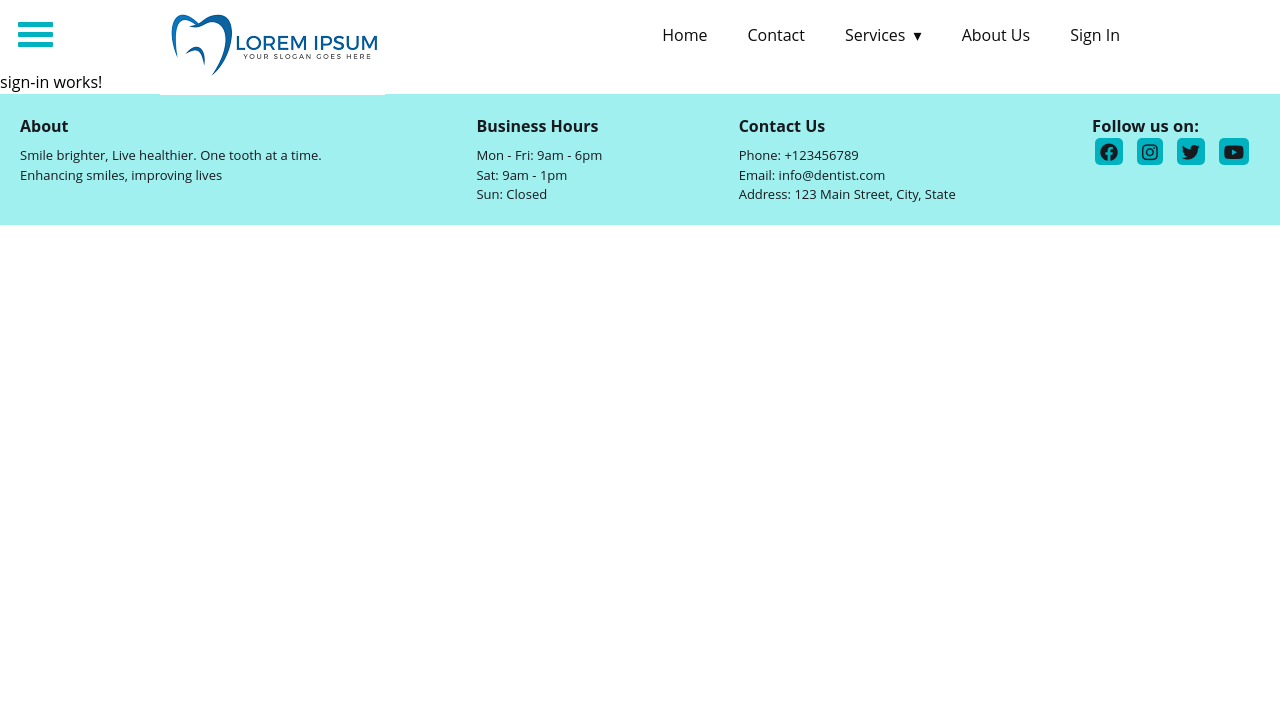
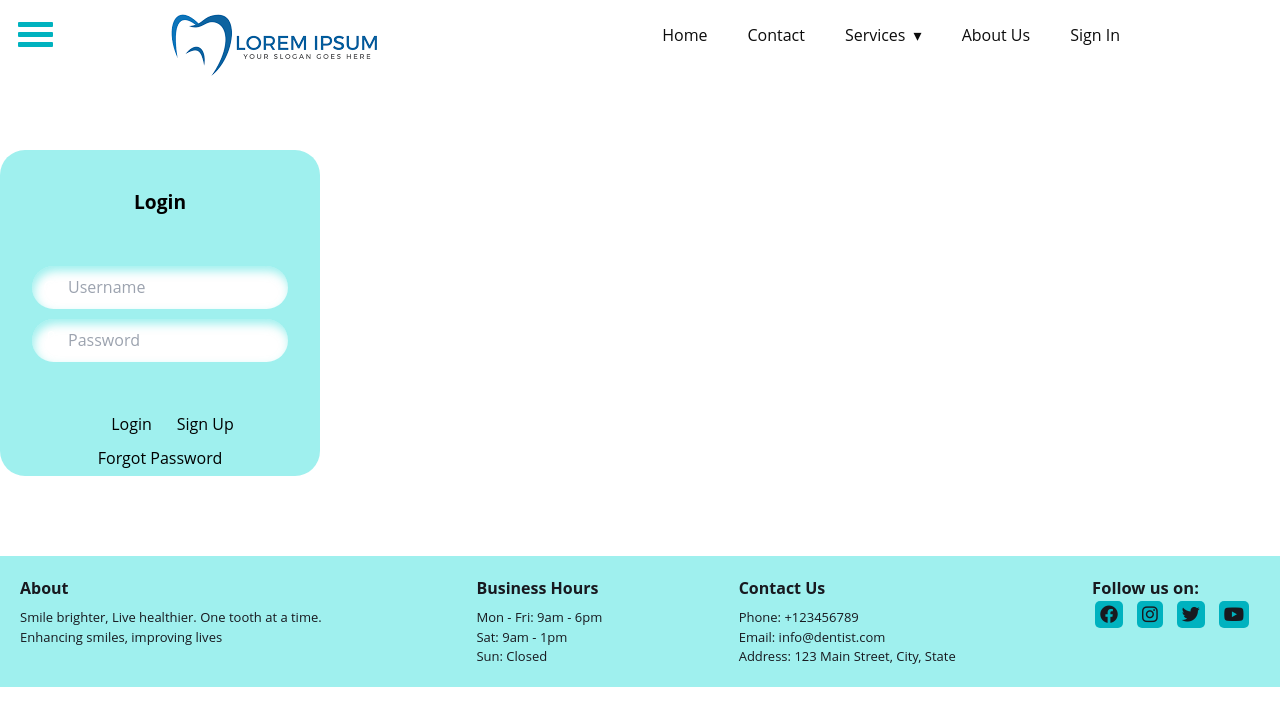
Before and after one commit to raymartsalvador/DentalClinicProject, an Angular app: page /signIn in a window 1280 px wide. Shown: the top 726 px of the page. Built offline with nearby package versions, Linux system fonts and the light colour scheme.

Commit message:
login page config

```diff
--- a/src/app/Utilities/sign-in/sign-in.component.html
+++ b/src/app/Utilities/sign-in/sign-in.component.html
@@ -1 +1,22 @@
-<p>sign-in works!</p>
+<div class="overview">
+  <form class="form">
+    <p id="heading">Login</p>
+    <div class="field">
+    <svg class="input-icon" xmlns="http://www.w3.org/2000/svg" width="16" height="16" fill="currentColor" viewBox="0 0 16 16">
+    <path d="M13.106 7.222c0-2.967-2.249-5.032-5.482-5.032-3.35 0-5.646 2.318-5.646 5.702 0 3.493 2.235 5.708 5.762 5.708.862 0 1.689-.123 2.304-.335v-.862c-.43.199-1.354.328-2.29.328-2.926 0-4.813-1.88-4.813-4.798 0-2.844 1.921-4.881 4.594-4.881 2.735 0 4.608 1.688 4.608 4.156 0 1.682-.554 2.769-1.416 2.769-.492 0-.772-.28-.772-.76V5.206H8.923v.834h-.11c-.266-.595-.881-.964-1.6-.964-1.4 0-2.378 1.162-2.378 2.823 0 1.737.957 2.906 2.379 2.906.8 0 1.415-.39 1.709-1.087h.11c.081.67.703 1.148 1.503 1.148 1.572 0 2.57-1.415 2.57-3.643zm-7.177.704c0-1.197.54-1.907 1.456-1.907.93 0 1.524.738 1.524 1.907S8.308 9.84 7.371 9.84c-.895 0-1.442-.725-1.442-1.914z"></path>
+    </svg>
+      <input autocomplete="off" placeholder="Username" class="input-field" type="text">
+    </div>
+    <div class="field">
+    <svg class="input-icon" xmlns="http://www.w3.org/2000/svg" width="16" height="16" fill="currentColor" viewBox="0 0 16 16">
+    <path d="M8 1a2 2 0 0 1 2 2v4H6V3a2 2 0 0 1 2-2zm3 6V3a3 3 0 0 0-6 0v4a2 2 0 0 0-2 2v5a2 2 0 0 0 2 2h6a2 2 0 0 0 2-2V9a2 2 0 0 0-2-2z"></path>
+    </svg>
+      <input placeholder="Password" class="input-field" type="password">
+    </div>
+    <div class="btn">
+    <button class="button1">&nbsp;&nbsp;&nbsp;&nbsp;&nbsp;&nbsp;Login&nbsp;&nbsp;&nbsp;&nbsp;&nbsp;&nbsp;</button>
+    <button class="button2">Sign Up</button>
+    </div>
+    <button class="button3">Forgot Password</button>
+  </form>
+</div>
--- a/src/app/Utilities/sign-in/sign-in.component.scss
+++ b/src/app/Utilities/sign-in/sign-in.component.scss
@@ -0,0 +1,113 @@
+.overview{
+  width: 20rem;
+  margin-top: 5rem;
+  margin-bottom: 5rem;
+
+}
+.form {
+  display: flex;
+  flex-direction: column;
+  gap: 10px;
+  padding-left: 2em;
+  padding-right: 2em;
+  padding-bottom: 0.4em;
+  background-color: rgba(64, 226, 221, 0.5);
+  border-radius: 25px;
+  transition: .4s ease-in-out;
+
+  &:hover {
+    transform: scale(1.05);
+    border: 1px solid rgba(64, 226, 221, 0.5);
+  }
+
+  #heading {
+    text-align: center;
+    margin: 2em;
+    color: black;
+    font-size: 1.2em;
+    font-weight: bold;
+  }
+
+  .field {
+    display: flex;
+    align-items: center;
+    justify-content: center;
+    gap: 0.5em;
+    border-radius: 25px;
+    padding: 0.6em;
+    border: none;
+    outline: none;
+    color: #fff;
+    background-color: #fff;
+    box-shadow: inset 2px 5px 10px rgba(64, 226, 221, 0.5);
+
+    .input-icon {
+      height: 1.3em;
+      width: 1.3em;
+      fill: #fff;
+    }
+
+    .input-field {
+      background: none;
+      border: none;
+      outline: none;
+      width: 100%;
+      color: #d3d3d3;
+    }
+  }
+
+  .btn {
+    display: flex;
+    justify-content: center;
+    flex-direction: row;
+    margin-top: 2.5em;
+
+    &.button1 {
+      padding: 0.5em;
+      padding-left: 1.1em;
+      padding-right: 1.1em;
+      border-radius: 5px;
+      margin-right: 0.5em;
+      border: none;
+      outline: none;
+      transition: .4s ease-in-out;
+      background-color: #252525;
+      color: #fff;
+
+      &:hover {
+        background-color: rgba(64, 226, 221, 0.5);
+      }
+    }
+
+    &.button2 {
+      padding: 0.5em;
+      padding-left: 2.3em;
+      padding-right: 2.3em;
+      border-radius: 5px;
+      border: none;
+      outline: none;
+      transition: .4s ease-in-out;
+      background-color: #252525;
+      color: #fff;
+
+      &:hover {
+        background-color: rgba(64, 226, 221, 0.5);
+      }
+    }
+
+    &.button3 {
+      margin-bottom: 3em;
+      padding: 0.5em;
+      border-radius: 5px;
+      border: none;
+      outline: none;
+      transition: .4s ease-in-out;
+      background-color: rgba(64, 226, 221, 0.5);
+      color: #fff;
+
+      &:hover {
+        background-color: #f00;
+      }
+    }
+  }
+}
```
